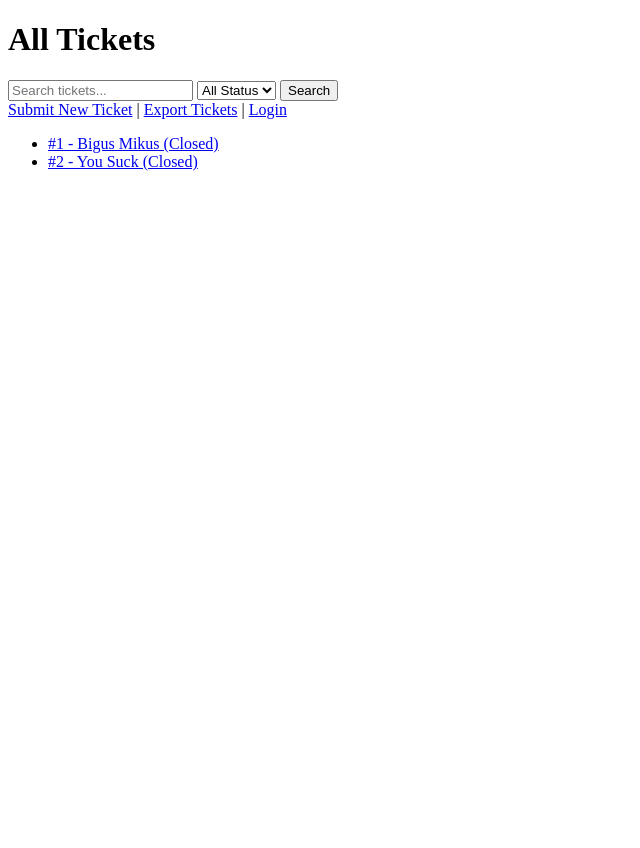
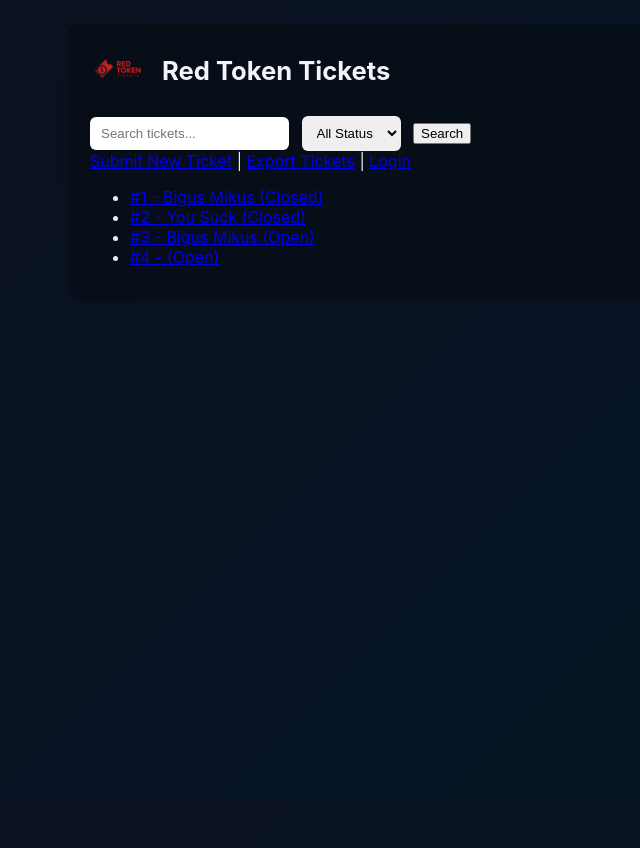
Before and after one commit to Juscayok/Ticketing-app, a Flask app: page / in a window 1280 px wide. Shown: the whole page, without its empty margins (0-640 px from the left). Before the commit the page ends 171 px from the top, so only its background shows below. Run offline with Flask 3, Linux system fonts and the light colour scheme.

Commit message:
Update 1.0
Update includes logo and background

```diff
--- a/static/style.css
+++ b/static/style.css
@@ -1 +1,100 @@
-<link rel="stylesheet" href="{{ url_for('static', filename='style.css') }}">
+/* Global styles and header/logo layout (dark theme) */
+html, body {
+	height: 100%;
+	margin: 0;
+	font-family: -apple-system, BlinkMacSystemFont, "Segoe UI", Roboto, "Helvetica Neue", Arial, sans-serif;
+	color: #e6eef6;
+}
+/* Global styles and header/logo layout */
+html, body {
+	height: 100%;
+	margin: 0;
+	font-family: -apple-system, BlinkMacSystemFont, "Segoe UI", Roboto, "Helvetica Neue", Arial, sans-serif;
+	color: #222;
+}
+
+/* Soft, warm background that pairs with the deep red logo */
+body {
+	background: linear-gradient(135deg, #0b1220 0%, #071426 50%, #04121a 100%);
+	-webkit-font-smoothing: antialiased;
+	-moz-osx-font-smoothing: grayscale;
+	padding: 24px;
+}
+
+.container {
+	max-width: 1100px;
+	margin: 0 auto;
+	background: rgba(6,10,18,0.6);
+	padding: 18px 22px;
+	border-radius: 12px;
+	box-shadow: 0 6px 18px rgba(0,0,0,0.06);
+	color: #e6eef6;
+}
+
+.site-header {
+	display: flex;
+	align-items: center;
+	gap: 16px;
+	margin-bottom: 18px;
+}
+
+.site-header img.logo {
+	height: 56px;
+	width: auto;
+	display: block;
+}
+
+.site-header h1 {
+	font-size: 1.6rem;
+	margin: 0;
+	color: #f3f4f6;
+}
+
+/* Form and list styles */
+form input[type="text"], form select {
+	padding: 8px 10px;
+	margin-right: 8px;
+	border: 1px solid rgba(255,255,255,0.08);
+	border-radius: 6px;
+
+button {
+	padding: 8px 14px;
+	border-radius: 6px;
+	border: none;
+	background: #ef4444;
+	color: #fff;
+	cursor: pointer;
+}
+
+button[disabled] { opacity: .6; cursor: default; }
+
+ul { padding-left: 18px; }
+li { margin: 8px 0; }
+
+/* Work logs (kept from previous styles) */
+.work-logs {
+	margin: 20px 0;
+	padding: 10px;
+	border: 1px solid rgba(255,255,255,0.06);
+	border-radius: 4px;
+	background-color: rgba(255,255,255,0.02);
+}
+
+.work-log-entry {
+	margin-bottom: 15px;
+	padding: 10px;
+	background-color: rgba(255,255,255,0.02);
+	border-radius: 4px;
+}
+
+.work-log-entry p { margin: 5px 0; }
+.work-log-entry hr { border: none; border-top: 1px solid #eee; margin: 10px 0; }
+
+textarea[name="work_log_entry"] {
+		padding: 8px;
+	border: 1px solid rgba(255,255,255,0.06);
+		border-radius: 4px;
+		resize: vertical;
+		min-height: 100px;
+	background: rgba(255,255,255,0.02);
+	color: #e6eef6;
--- a/templates/index.html
+++ b/templates/index.html
@@ -1,8 +1,15 @@
 <!DOCTYPE html>
 <html>
-<head><title>Ticket Dashboard</title></head>
+<head>
+  <title>Ticket Dashboard</title>
+  <link rel="stylesheet" href="{{ url_for('static', filename='style.css') }}">
+</head>
 <body>
-  <h1>All Tickets</h1>
+  <div class="container">
+    <header class="site-header">
+    <img class="logo" src="{{ url_for('static', filename='images/logo.png') }}" alt="Red Token logo">
+      <h1>Red Token Tickets</h1>
+    </header>
   <form method="GET" action="/">
     <input type="text" name="query" placeholder="Search tickets...">
     <select name="status">
@@ -27,5 +34,6 @@
       </li>
     {% endfor %}
   </ul>
+  </div>
 </body>
 </html>
--- a/tickets.json
+++ b/tickets.json
@@ -27,5 +27,35 @@
         "logged_by": "admin"
       }
     ]
+  },
+  {
+    "id": 3,
+    "submitted_by": "I HATE YOU .COM",
+    "category": "Bigus Mikus",
+    "description": "raiders suck",
+    "priority": "High",
+    "status": "Open",
+    "date": "2025-10-26 01:58",
+    "resolution_notes": "chiefs win",
+    "last_updated": "2025-10-26 01:58",
+    "work_logs": [
+      {
+        "date": "2025-10-26 01:58",
+        "entry": "you almost had it",
+        "logged_by": "admin"
+      }
+    ]
+  },
+  {
+    "id": 4,
+    "submitted_by": "",
+    "category": "",
+    "description": "",
+    "priority": "Low",
+    "status": "Open",
+    "date": "2025-10-26 11:01",
+    "resolution_notes": "",
+    "last_updated": "",
+    "work_logs": []
   }
 ]
```
Also changed, not shown: images/logo.png (added), static/images/logo.png (added), static/images/logo.svg (added).
